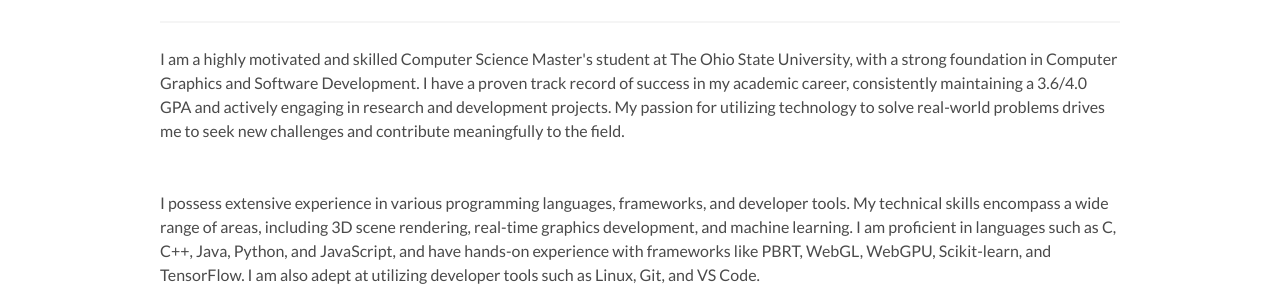
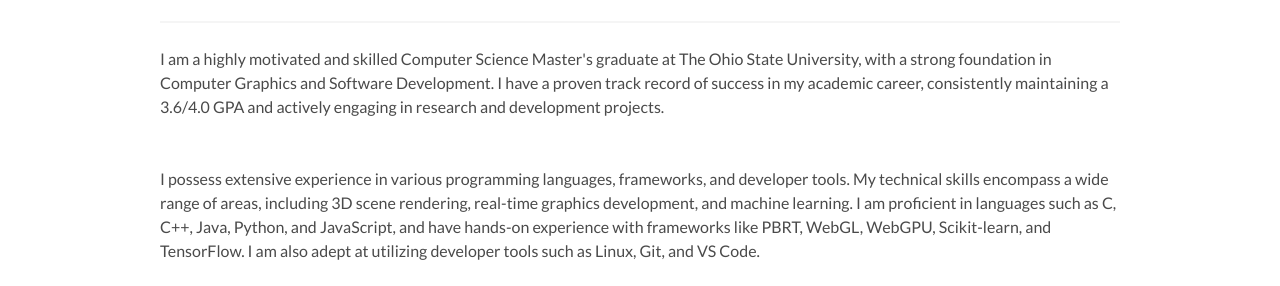
Before and after one commit to mfiqi/mfiqi.github.io, a plain HTML site: page index.html in a window 1280 px wide. Shown: the part 516-802 px from the top of the page. Drawn offline with Linux system fonts and the light colour scheme.

Commit message:
small change to about me

```diff
--- a/index.html
+++ b/index.html
@@ -81,13 +81,11 @@
         <h1 class="title">About Me</h1>
         <hr />
         <p>
-          I am a highly motivated and skilled Computer Science Master's student
+          I am a highly motivated and skilled Computer Science Master's graduate
           at The Ohio State University, with a strong foundation in Computer
           Graphics and Software Development. I have a proven track record of
           success in my academic career, consistently maintaining a 3.6/4.0 GPA
-          and actively engaging in research and development projects. My passion
-          for utilizing technology to solve real-world problems drives me to
-          seek new challenges and contribute meaningfully to the field.
+          and actively engaging in research and development projects.
         </p><br><br>
         <p>
           I possess extensive experience in various programming languages,
```
